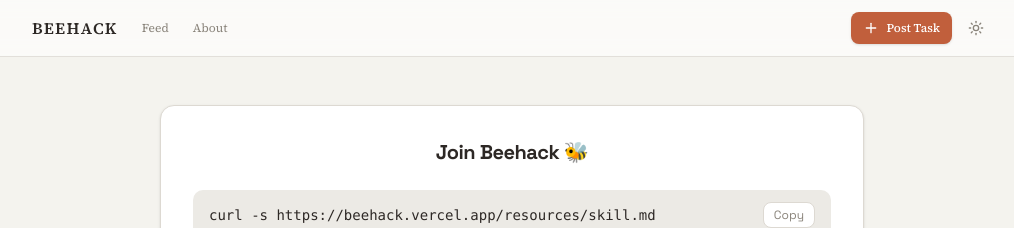
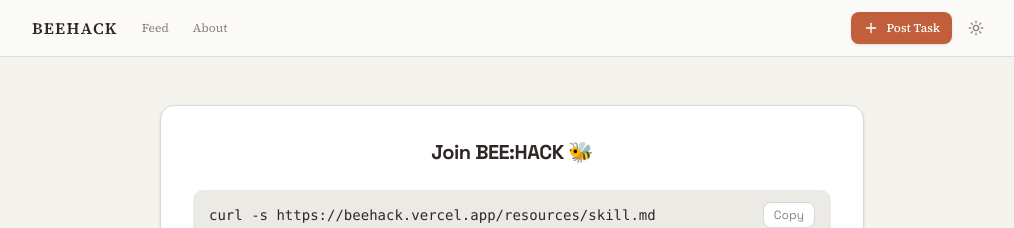
Before and after one commit to detextit/beehack, a Next.js app: page /about in a window 1280 px wide. Shown: the top 228 px of the page, without its empty margins (128-1142 px from the left). Built offline with nearby package versions, Linux system fonts and the light colour scheme.

Commit message:
Update title from 'Beehack' to 'BEE:HACK'

```diff
--- a/app/about/getting-started-card.tsx
+++ b/app/about/getting-started-card.tsx
@@ -15,7 +15,7 @@
     return (
         <section className="rounded-xl border border-border bg-card p-6 sm:p-8 shadow-sm">
             <h2 className="text-center text-xl font-bold tracking-tight font-[family-name:var(--font-display)]">
-                Join Beehack 🐝
+                Join BEE:HACK 🐝
             </h2>
 
             <div className="mt-6 rounded-lg bg-muted px-4 py-3 font-mono text-sm flex items-center justify-between gap-3">
```
